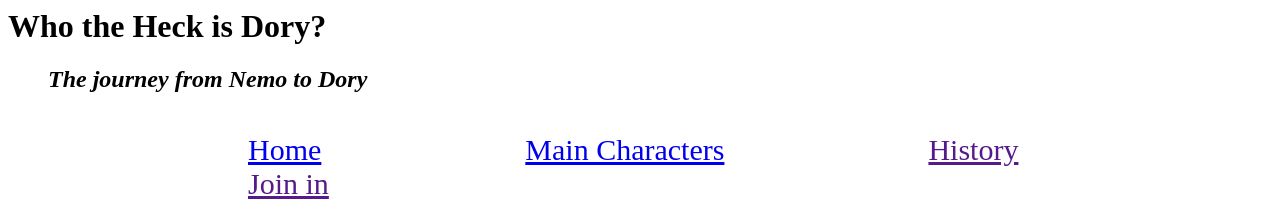
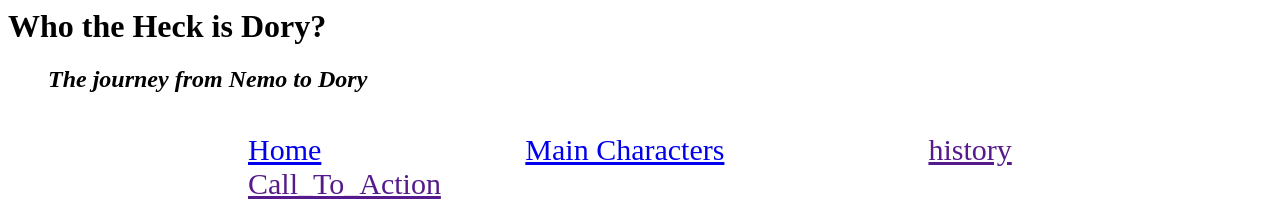
Before and after one commit to ralphnilssen/ralphnilssen.github.io, a plain HTML site: page index.html in a window 1280 px wide. Shown: the top 215 px of the page. Drawn offline with Linux system fonts and the light colour scheme.

Commit message:
Update index.html

```diff
--- a/index.html
+++ b/index.html
@@ -11,8 +11,8 @@
         <ul>
           <li class="navitem"><a href="index.html">Home</a></li>
           <li class="navitem"><a href="main_characters.html">Main Characters</a></li>
-          <li class="navitem"><a href="">History</a></li>
-          <li class="navitem"><a href="">Join in</a></li>
+          <li class="navitem"><a href="">history</a></li>
+          <li class="navitem"><a href="">Call_To_Action</a></li>
         </ul>
       </nav>
   </header>
```
